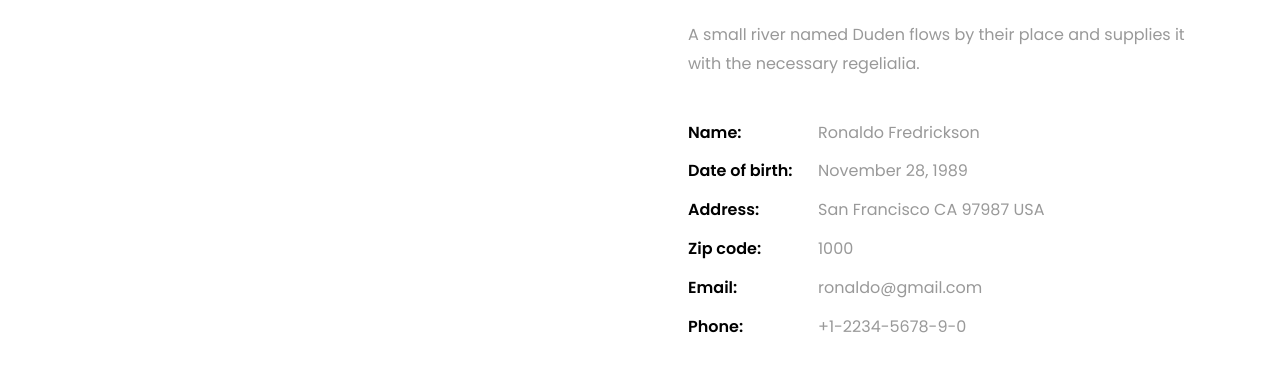
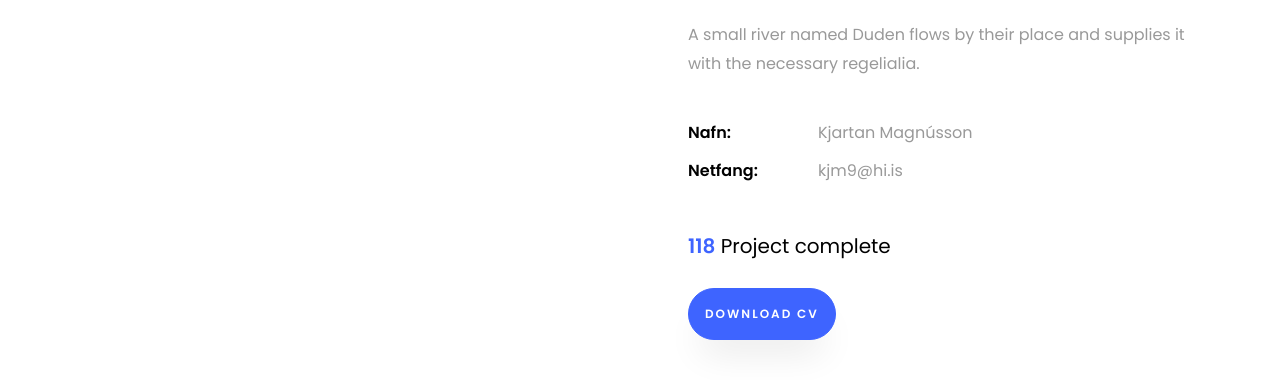
Before and after one commit to kjassiturbo/km2, a plain HTML site: page index.html in a window 1280 px wide. Shown: the part 926-1306 px from the top of the page. Drawn offline with Linux system fonts and the light colour scheme; files whose address does not match are found by name.

Commit message:
blessadur

```diff
--- a/index.html
+++ b/index.html
@@ -80,12 +80,11 @@
 		            <h2 class="mb-4">About Me</h2>
 		            <p>A small river named Duden flows by their place and supplies it with the necessary regelialia.</p>
 		            <ul class="about-info mt-4 px-md-0 px-2">
-		            	<li class="d-flex"><span>Name:</span> <span>Ronaldo Fredrickson</span></li>
-		            	<li class="d-flex"><span>Date of birth:</span> <span>November 28, 1989</span></li>
-		            	<li class="d-flex"><span>Address:</span> <span>San Francisco CA 97987 USA</span></li>
-		            	<li class="d-flex"><span>Zip code:</span> <span>1000</span></li>
-		            	<li class="d-flex"><span>Email:</span> <span>ronaldo@gmail.com</span></li>
-		            	<li class="d-flex"><span>Phone: </span> <span>+1-2234-5678-9-0</span></li>
+		            	<li class="d-flex"><span>Nafn:</span> <span>Kjartan Magnússon</span></li>
+
+
+		            	<li class="d-flex"><span>Netfang:</span> <span>kjm9@hi.is</span></li>
+
 		            </ul>
 		          </div>
 		        </div>
```
